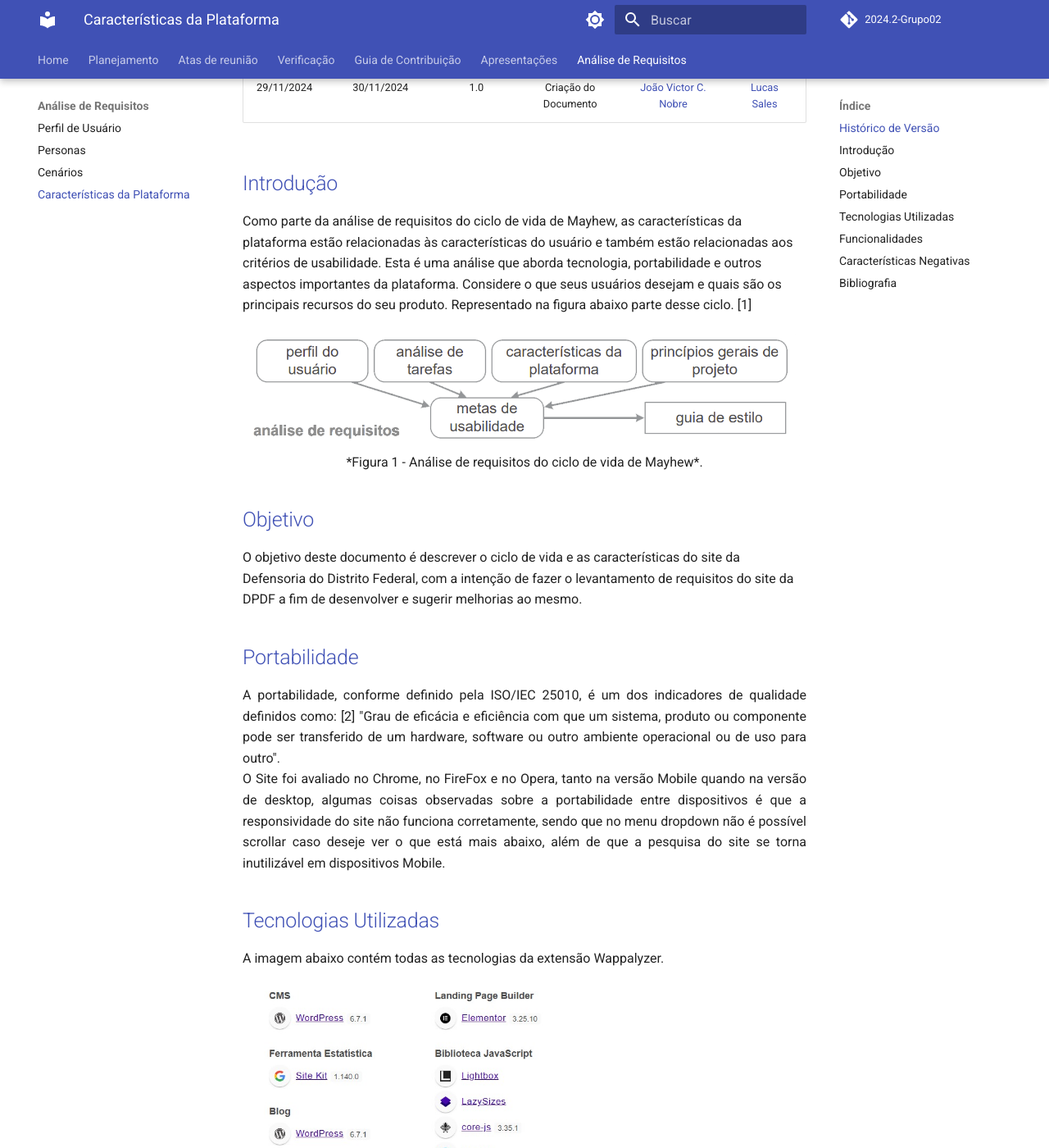
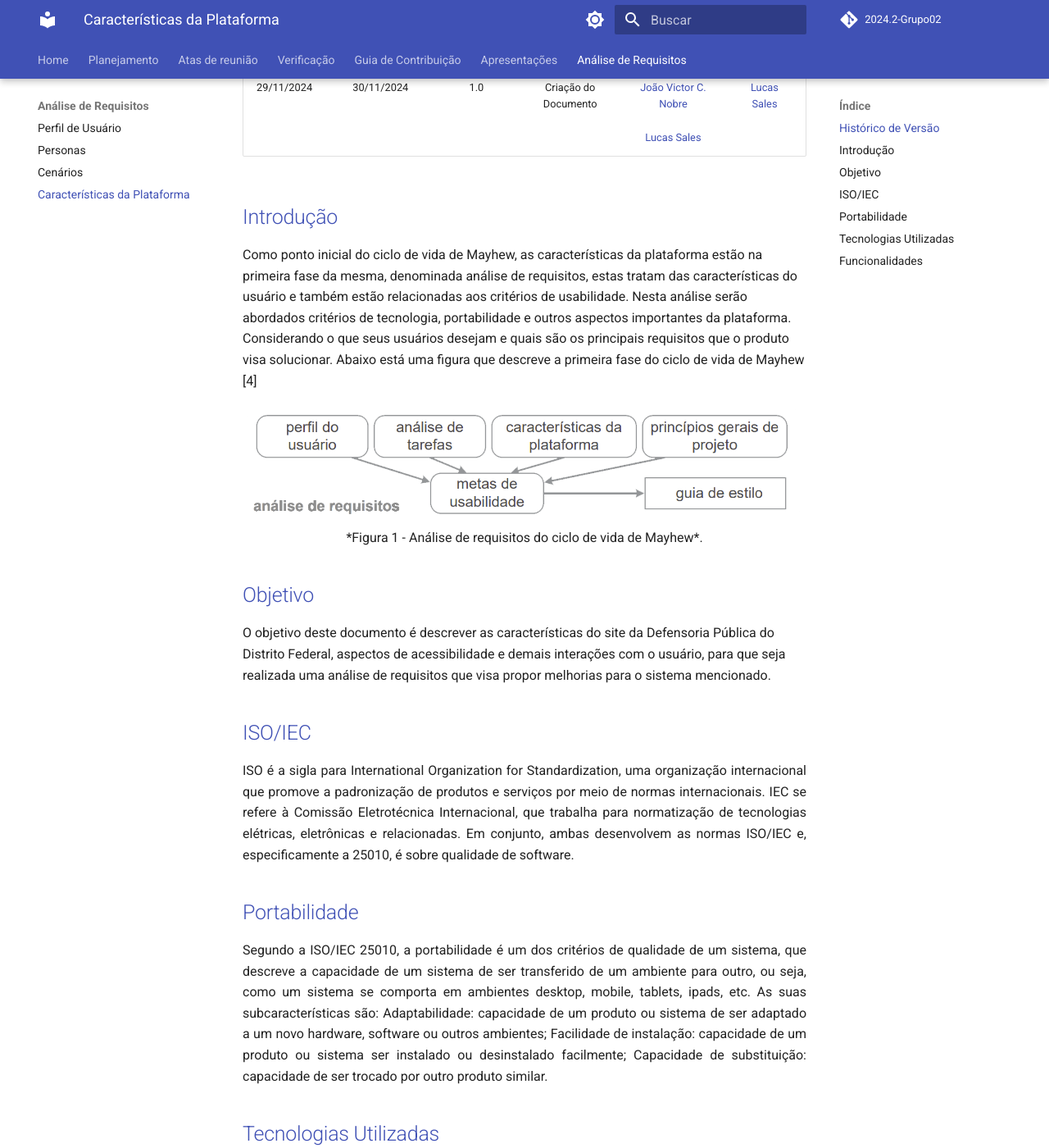
Before and after one commit to Interacao-Humano-Computador/2024.2-Grupo02, an MkDocs documentation site: the page built from docs/Analise/caracteristicas.md, in a window 1280 px wide and 1400 px high, scrolled down 261 px. Shown: the whole window at 82% size. Built offline with MkDocs 1.6.1 and Material for MkDocs 9.7.7, drawn with Linux system fonts in a browser that asks for light colours; comment, search, counter and statistics services are not loaded; some of the changed text lies outside the part shown.

Commit message:
caracteristicas

```diff
--- a/docs/Analise/caracteristicas.md
+++ b/docs/Analise/caracteristicas.md
@@ -3,34 +3,118 @@
 ## <a>Histórico de Versão </a>
 |    Data    | Data Prevista de Revisão | Versão |      Descrição       |                    Autor                    |                     Revisor                      |
 | :--------: | :----------------------: | :----: | :------------------: | :-----------------------------------------: | :----------------------------------------------: |
-| 29/11/2024 |        30/11/2024        |  1.0   | Criação do Documento | [João Victor C. Nobre](https://github.com/Gam13) | [Lucas Sales](https://github.com/Lux-Sales)  |
+| 29/11/2024 |        30/11/2024        |  1.0   | Criação do Documento | [João Victor C. Nobre](https://github.com/Gam13)</br></br> [Lucas Sales](https://github.com/Lux-Sales) | [Lucas Sales](https://github.com/Lux-Sales)  |
 
 ## <a>Introdução </a>
-Como parte da análise de requisitos do ciclo de vida de Mayhew, as características da plataforma estão relacionadas às características do usuário e também estão relacionadas aos critérios de usabilidade. Esta é uma análise que aborda tecnologia, portabilidade e outros aspectos importantes da plataforma. Considere o que seus usuários desejam e quais são os principais recursos do seu produto. Representado na figura abaixo parte desse ciclo. [1]
+Como ponto inicial do ciclo de vida de Mayhew, as características da plataforma estão na primeira fase da mesma, denominada análise de requisitos, estas tratam das características do usuário e também estão relacionadas aos critérios de usabilidade. Nesta análise serão abordados critérios de tecnologia, portabilidade e outros aspectos importantes da plataforma. Considerando o que seus usuários desejam e quais são os principais requisitos que o produto visa solucionar. Abaixo está uma figura que descreve a primeira fase do ciclo de vida de Mayhew [4]
+
 <center><img src="../../assets/images/Mayhew2.png" width="800" height=auto>*Figura 1 - Análise de requisitos do ciclo de vida de Mayhew*.<img></center>
 
 ## <a>Objetivo </a>
-O objetivo deste documento é descrever o ciclo de vida e as características do site da Defensoria do Distrito Federal, com a intenção de fazer o levantamento de requisitos do site da DPDF a fim de desenvolver e sugerir melhorias ao mesmo.
+
+O objetivo deste documento é descrever as características do site da Defensoria Pública do Distrito Federal, aspectos de acessibilidade e demais interações com o usuário, para que seja realizada uma análise de requisitos que visa propor melhorias para o sistema mencionado.
+
+## <a>ISO/IEC </a>
+<p align="justify">
+ISO é a sigla para International Organization for Standardization, uma organização internacional que promove a padronização de produtos e serviços por meio de normas internacionais. IEC se refere à Comissão Eletrotécnica Internacional, que trabalha para normatização de tecnologias elétricas, eletrônicas e relacionadas. Em conjunto, ambas desenvolvem as normas ISO/IEC e, especificamente a 25010, é sobre qualidade de software.
+</p>
 
 ## <a>Portabilidade </a>
 <p align="justify">
-A portabilidade, conforme definido pela ISO/IEC 25010, é um dos indicadores de qualidade definidos como: [2] "Grau de eficácia e eficiência com que um sistema, produto ou componente pode ser transferido de um hardware, software ou outro ambiente operacional ou de uso para outro".<br>
-O Site foi avaliado no Chrome, no FireFox e no Opera, tanto na versão Mobile quando na versão de desktop, algumas coisas observadas sobre a portabilidade entre dispositivos é que a responsividade do site não funciona corretamente, sendo que no menu dropdown não é possível scrollar caso deseje ver o que está mais abaixo, além de que a pesquisa do site se torna inutilizável em dispositivos Mobile.
+Segundo a ISO/IEC 25010, a portabilidade é um dos critérios de qualidade de um sistema, que descreve a capacidade de um sistema de ser transferido de um ambiente para outro, ou seja, como um sistema se comporta em ambientes desktop, mobile, tablets, ipads, etc.
+
+As suas subcaracterísticas são:
+
+Adaptabilidade: capacidade de um produto ou sistema de ser adaptado a um novo hardware, software ou outros ambientes;
+Facilidade de instalação: capacidade de um produto ou sistema ser instalado ou desinstalado facilmente;
+Capacidade de substituição: capacidade de ser trocado por outro produto similar.
 </p>
 
+
 ## <a>Tecnologias Utilizadas </a>
-A imagem abaixo contém todas as tecnologias da extensão Wappalyzer.
+Estas foram as tecnologias utilizadas para desenvolver o sistema, obtidas utilizando a extensão do Google Chrome Wappalyzer
 <center><img src="../../assets/images/tecnologias.png" width="400" height=auto>*Figura 2 - Tecnologias utilizadas no site*.<img></center>
 
 ## <a>Funcionalidades </a>
-O site é focado em resolver problemas em relação econômica dos MEI, fornece acesso a notícias e leis ou projeto de leis para os micro empreendedores individuais, Ele contém uma grande variedade de funcionalidades, dividido principalmente em duas seções a do Simples e a do Simei, e muitas delas acabam sendo redundantes, sendo possível:
+O portal da Defensoria Pública do Distrito Federal possui vários objetivos, tanto relacionados à própria defensoria, como sua missão, valores, questões institucionais, de imprensa e etc. Como também, serviços para o cidadão, como assistência jurídica, concursos abertos, atividade psicossocial, escola jurídica, etc. Abaixo, está descrita cada seção, com suas opções.
 
+# Seção Institucional:
+- Contatos institucionais
+- Quem somos
+- Boletim de Serviços
+- Legislação
+- Pesquisa Nacional da Defensoria Pública
+- Concursos
+- Relatório de Gestão
+- Cartilhas
+
+# Seção Contatos:
+- Central de Relacionamento com os Cidadãos
+- Ouvidoria
+- Imprensa
+
+# Seção Serviços:
+- Área de Atuação
+- Formulários
+- Informações
+- Unidade Móvel Itinerante
+- Escola de Assistência Jurídica (Easjur)
+- Atividade Psicossocial (SUAP)
+- Carta de Serviços
+- Manual de Acesso aos Serviços
+
+# Defensores e Servidores:
+- Se Liga na DPDF!
+- Intranet
+- Portal do Servidor
+- Repositório de Arquivos
+- Sistema Integrado de Trabalho (SIT)
+- Web Email
+- Programa Qualidade de Vida no Trabalho (QVT)
+- Protocolos de Atuação
+- Novo Relatório de Atividades Funcionais (RAF)
+
+# Seção Estagiários e Colaboradores:
+- Estágio Remunerado
+- Serviços Voluntários Não Remunerados
+- Programa Voluntários da Cidadania
+- Protocolo de Recomendações Para o Atendimento ao Público
+
+# Seção Transparência:
+- Conheça a Lei de Acesso à Informação
+- Lei Geral de Proteção de Dados Pessoais (LGPD)
+- Institucional
+- Ações e Programas
+- Auditorias
+- Convênios
+- Despesas
+- Receitas
+- Contratos
+- Licitações
+- Remuneração de Servidores
+- Informações Classificadas
+- Perguntas Frequentes da LAI
+- Perguntas Frequentes da DPDF
+- Serviço de Informação ao Cidadão
 
 
 ## <a>Características Negativas </a>
 
+Assim que adentramos a plataforma, a mesma mostra muita poluição visual, com muita informação disposta e pouca navegabilidade intuitiva, a escolha de cores dos ícones, com elementos do layout, com o plano de fundo branco, dificulta a separação de tópicos do website, além dos títulos de cada seção na página inicial, serem poucos chamativos e consumidos pelo contéudo da seção em si, o que dá a impressão de que a informação muda de forma brusca, sem o usuário perceber facilmente que está lidando com uma nova seção da página.
+
+Temos ao final da mesma, um rodapé poluído de informações que já constam na página de contatos (vide figura 3)
+<center><img src="../../assets/images/rodape.jpg" width="800" height=auto>Figura 3 - Rodapé da plataforma.<img></center>
+
+Muitas informações se mostram repetidas ao navegar na plataforma, como ícones de redes sociais, o que contribui para a poluição visual e dificuldade de navegação.
+
+A seção cartilhas nos leva a outro website, relacionado à escola jurídica, o que contribui para dificuldade de navegação, além da mesma possuir quebras de design, como mostrado na figura 4
+<center><img src="../../assets/images/cartilhas.jpg" width="800" height=auto>Figura 4 - Quebra de banner (seção cartilhas).<img></center>
+Em suma, o sistema se mostra de navegação pouco intuitiva, com muita poluição visual e grande dificuldade de entendimento de como o mesmo funciona e como realizar os objetivos neste.
+
 
 ## <a>Bibliografia </a>
-[1] Barbosa, S. D. J.; Silva, B. S. da; Silveira, M. S.; Gasparini, I.; Darin, T.; Barbosa, G. D. J. <b>Interação Humano-Computador e Experiência do usuário</b>. Auto publicação. 2021.<br>
-[2] <b>ISO 25010</b>. Disponível em: <https://iso25000.com/index.php/en/iso-25000-standards/iso-25010?start=6>. Acesso em: 11 dez. 2022.<br>
-[3] <b>Simples Nacional</b>. Disponível em: <https://www8.receita.fazenda.gov.br/SimplesNacional/>. Acesso em: 11 dez. 2022
+[1] A ISO/IEC 25010 e sua importância para a qualidade de software, disponível em: https://blog.onedaytesting.com.br/iso-iec-25010/. Acesso em 01 de dezembro de 2024
+[2] ISO 25010, disponível em: https://iso25000.com/index.php/en/iso-25000-standards/iso-25010?start=6. Acesso em: 01 de dezembro de 2024.
+[3] Análise da plataforma Simples Nacional - Características da plataforma, disponível em:https://interacao-humano-computador.github.io/2022.2-SimplesNacional/Tarefas/CaracteristicasPlataforma/#. Acesso em 01 de dezembro de 2024.
+[4] BARBOSA, S. et al. Interação Humano-Computador e Experiência do Usuário. [s.l.] Autopublicação - Leanpub, 2021.
+[5] Defensoria Pública do Distrito Federal, disponível em: https://www.defensoria.df.gov.br/. Acesso em 01 de dezembro de 2024
```
Also changed, not shown: docs/assets/images/cartilhas.jpg (added), docs/assets/images/rodape.jpg (added).
